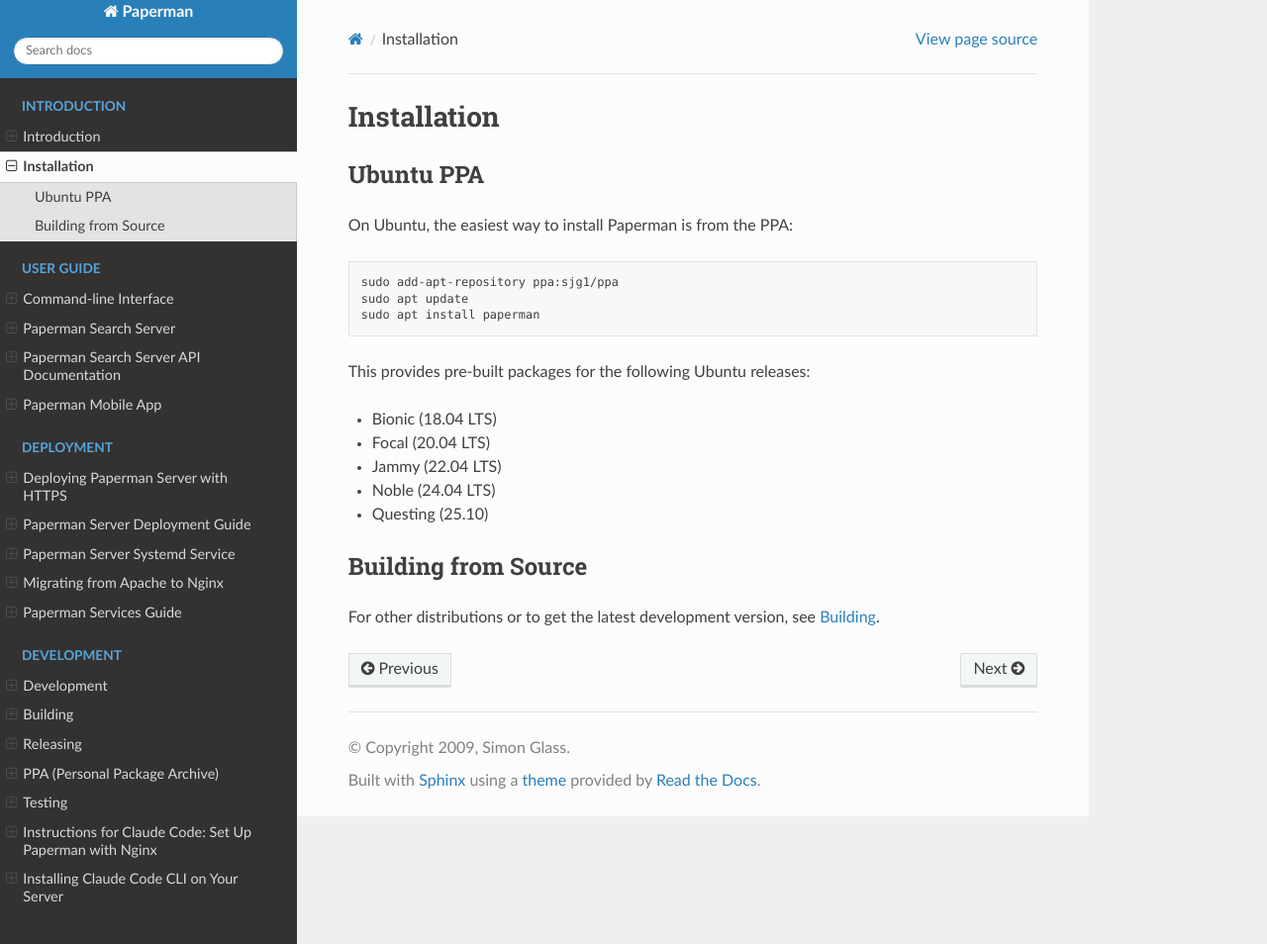
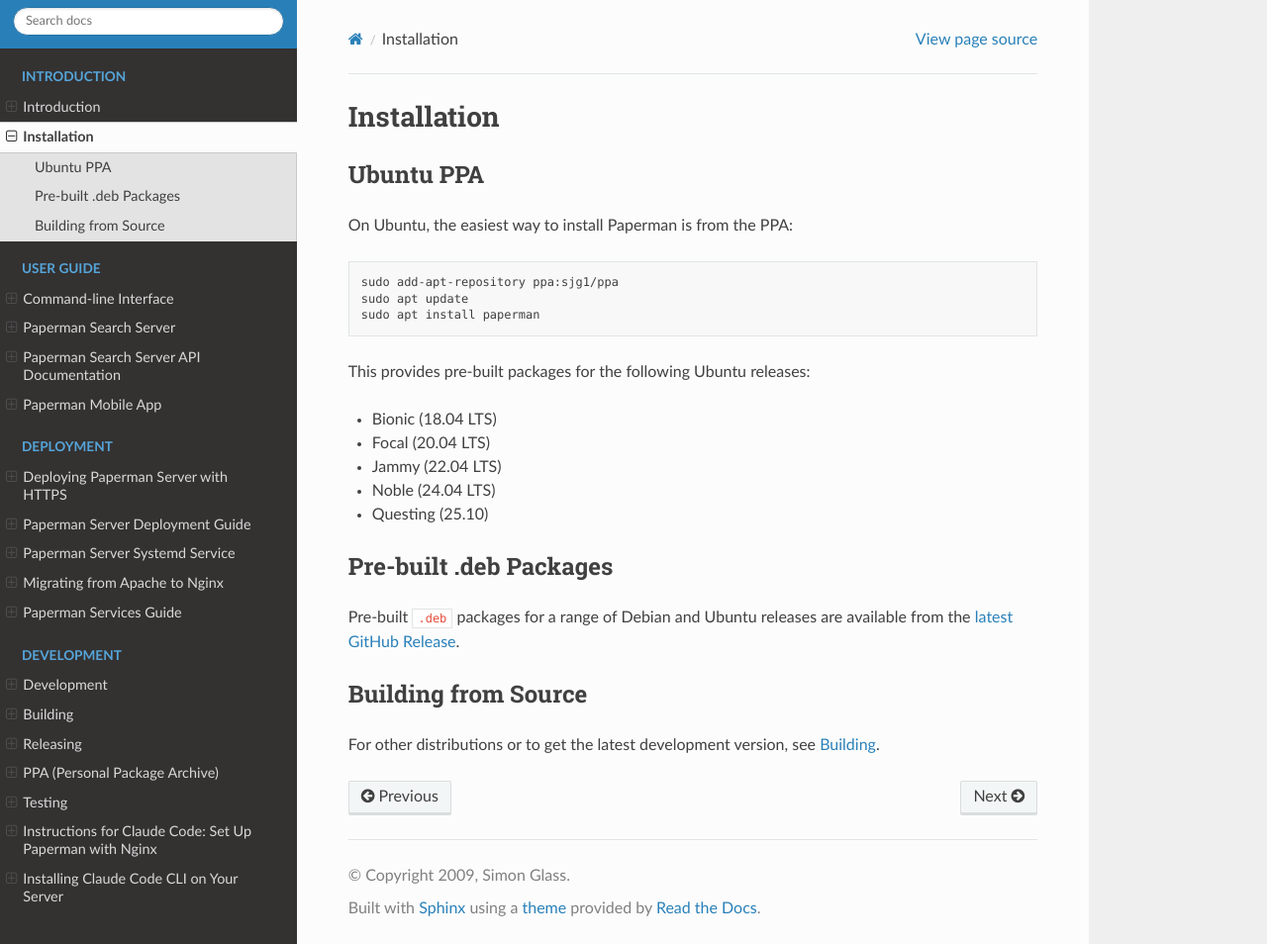
Before and after one commit to sjg20/paperman, a Sphinx documentation site: the page built from doc/install.rst, in a window 1280 px wide and 954 px high. Shown: the whole window at 99% size. Built offline with Sphinx 7.4.7 and the Read the Docs theme 3.1.0, drawn with Linux system fonts in a browser that asks for light colours.

Commit message:
doc: Add link to the latest GitHub Release
Point users to pre-built .deb packages available from the GitHub
Releases page, as an alternative to the PPA and building from source.

Co-developed-by: Claude Opus 4.6 <noreply@anthropic.com>

```diff
--- a/doc/install.rst
+++ b/doc/install.rst
@@ -20,6 +20,13 @@
 - Noble (24.04 LTS)
 - Questing (25.10)
 
+Pre-built .deb Packages
+-----------------------
+
+Pre-built ``.deb`` packages for a range of Debian and Ubuntu releases are
+available from the `latest GitHub Release
+<https://github.com/sjg20/paperman/releases/latest>`_.
+
 Building from Source
 --------------------
 
```
